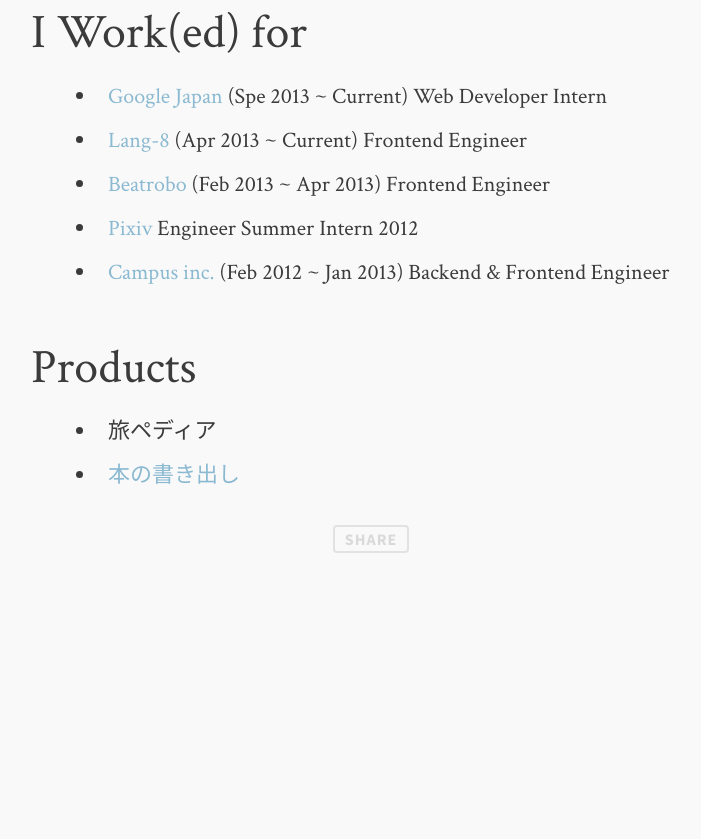
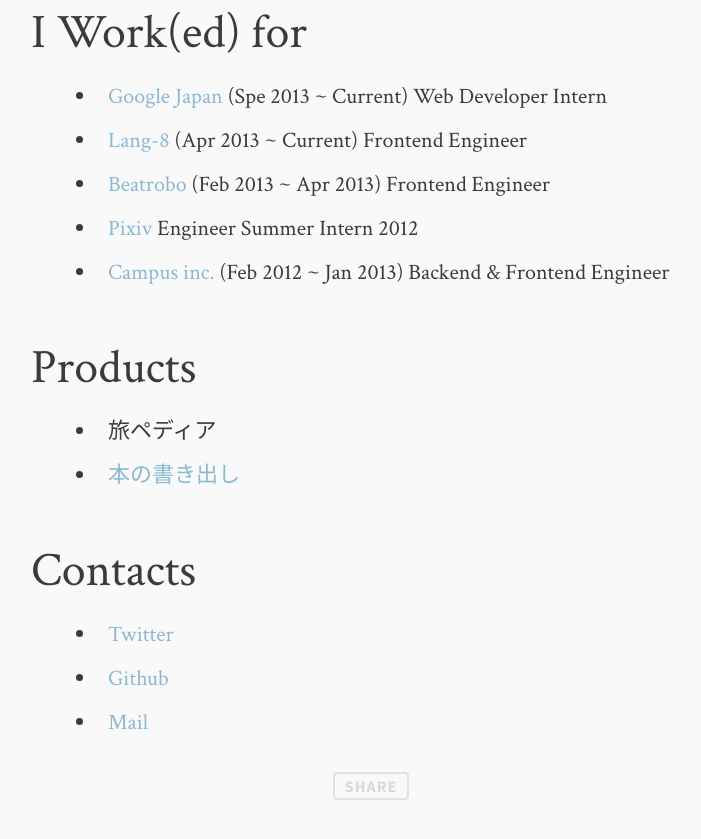
Before and after one commit to takashi/takashi.github.io, a Jekyll site: the page built from about.md, in a window 1280 px wide and 900 px high, scrolled down 611 px. Shown: the top 839 px of the window, without its empty margins (269-970 px from the left). Built offline with Jekyll 4.4.1, drawn with Linux system fonts in a browser that asks for light colours; Markdown is read by kramdown in place of the engine named in the settings; comment, search, counter and statistics services are not loaded; before the commit the page ends 1264 px from its top, so only the background shows below that.

Commit message:
add contacts

```diff
--- a/about.md
+++ b/about.md
@@ -21,3 +21,8 @@ tags: [about]
 ## Products
 - 旅ペディア
 - [本の書き出し](http://kakidashi.com)
+
+## Contacts
+- [Twitter](http://twitter.com/tak0303)
+- [Github](https://github.com/tak0303)
+- [Mail](mailto:tak1240@gmail.com)
```
